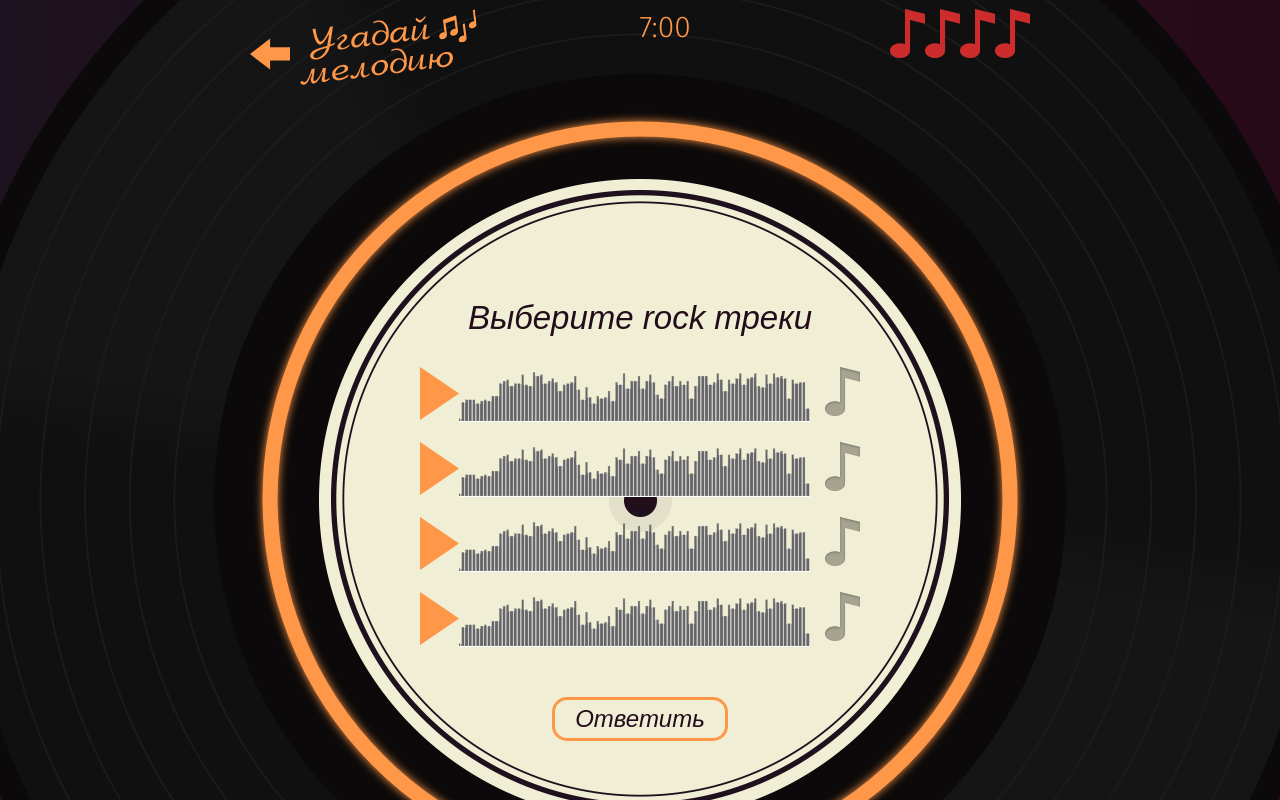
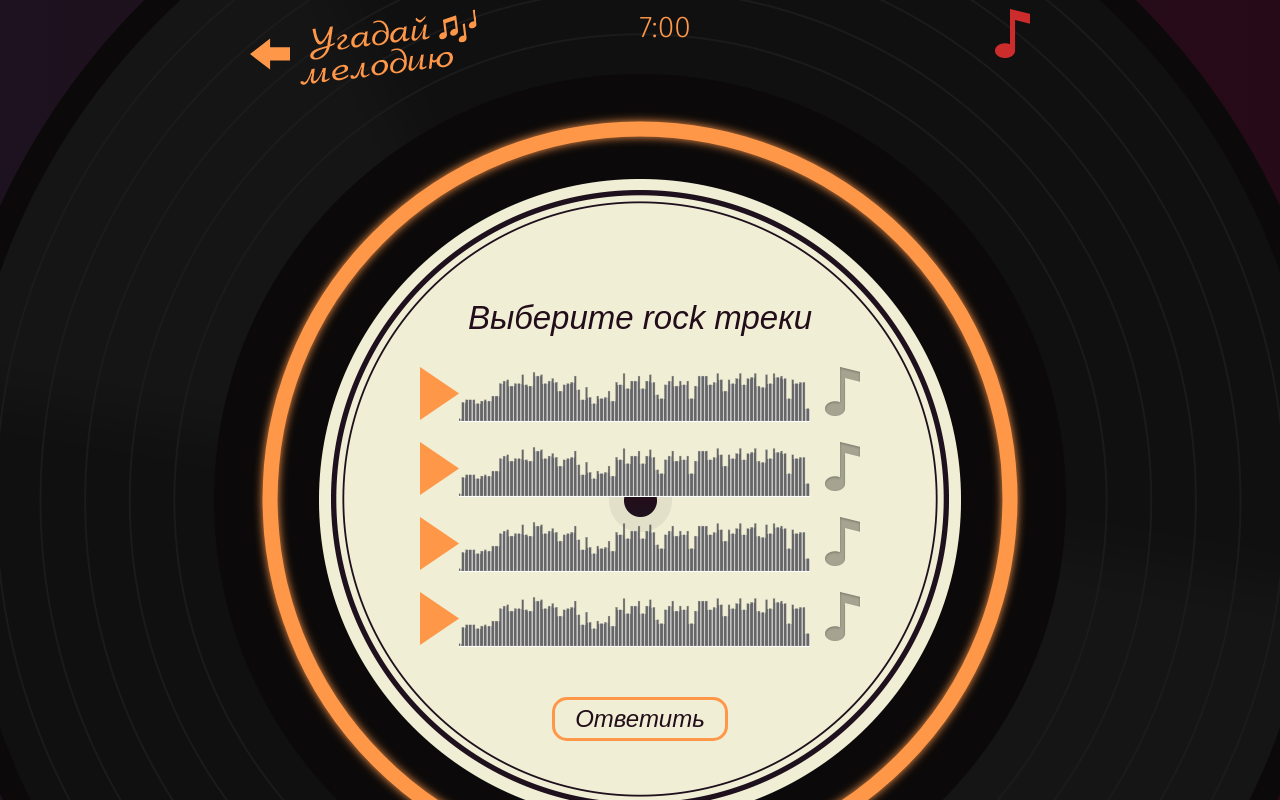
Before and after one commit to demikhovr/419015-guess-melody-1, a React app: page / in a window 1280 px wide. Both pictures are taken after a click on the button "Начать игру". Shown: the top 800 px of the page. Built offline with nearby package versions, Linux system fonts and the light colour scheme.

Commit message:
refactor Header component: add Mistakes component, replace 'errorCount' prop with 'mistakes', fix tests

```diff
--- a/src/components/header/header.jsx
+++ b/src/components/header/header.jsx
@@ -1,10 +1,18 @@
 import React from 'react';
 import PropTypes from 'prop-types';
+import Mistakes from '../mistakes/mistakes.jsx';
 
-const Header = ({gameTime, errorCount, onClick}) => <header className="game__header">
+const Header = (props) => {
+  const {
+    gameTime,
+    mistakes,
+    onClick
+  } = props;
+
+  return <header className="game__header">
     <a className="game__back" href="#" onClick={onClick}>
       <span className="visually-hidden">Сыграть ещё раз</span>
-    <img className="game__logo" src="img/melody-logo-ginger.png" alt="Угадай мелодию" />
+      <img className="game__logo" src="img/melody-logo-ginger.png" alt="Угадай мелодию"/>
     </a>
     <svg xmlns="http://www.w3.org/2000/svg" className="timer" viewBox="0 0 780 780">
       <circle className="timer__line" cx="390" cy="390" r="370"
@@ -20,14 +28,13 @@ const Header = ({gameTime, errorCount, onClick}) => <header className="game__hea
       <span className="timer__dots">:</span>
       <span className="timer__secs">00</span>
     </div>
-  <div className="game__mistakes">
-    {[...new Array(errorCount)].map((it, i) => <div className="wrong" key={`life-${i}`} />)}
-  </div>
+    <Mistakes mistakes={mistakes} />
   </header>;
+};
 
 Header.propTypes = {
   gameTime: PropTypes.number.isRequired,
-  errorCount: PropTypes.number.isRequired,
+  mistakes: PropTypes.number.isRequired,
   onClick: PropTypes.func.isRequired,
 };
 
```
Also changed, not shown: 2 other files (tests, documents, lock files or other folders). Lines whose indentation alone changed are shown as unchanged.
